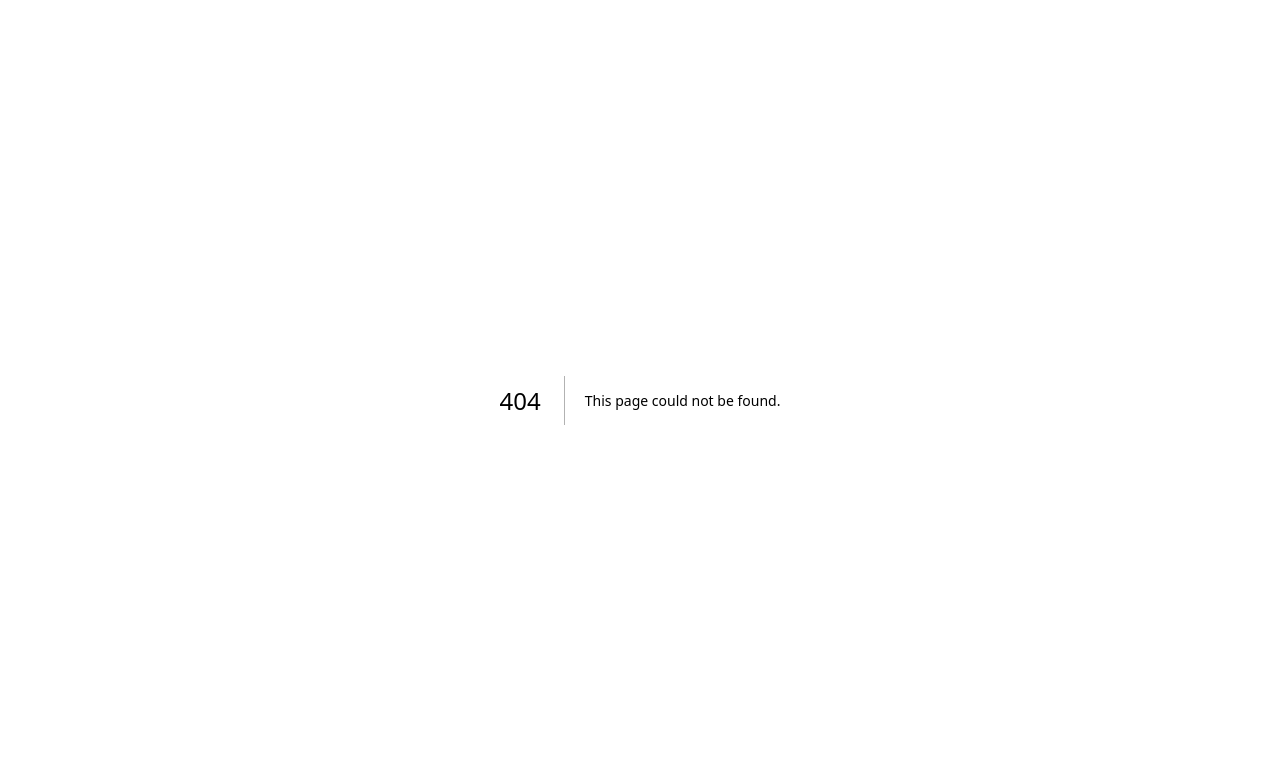
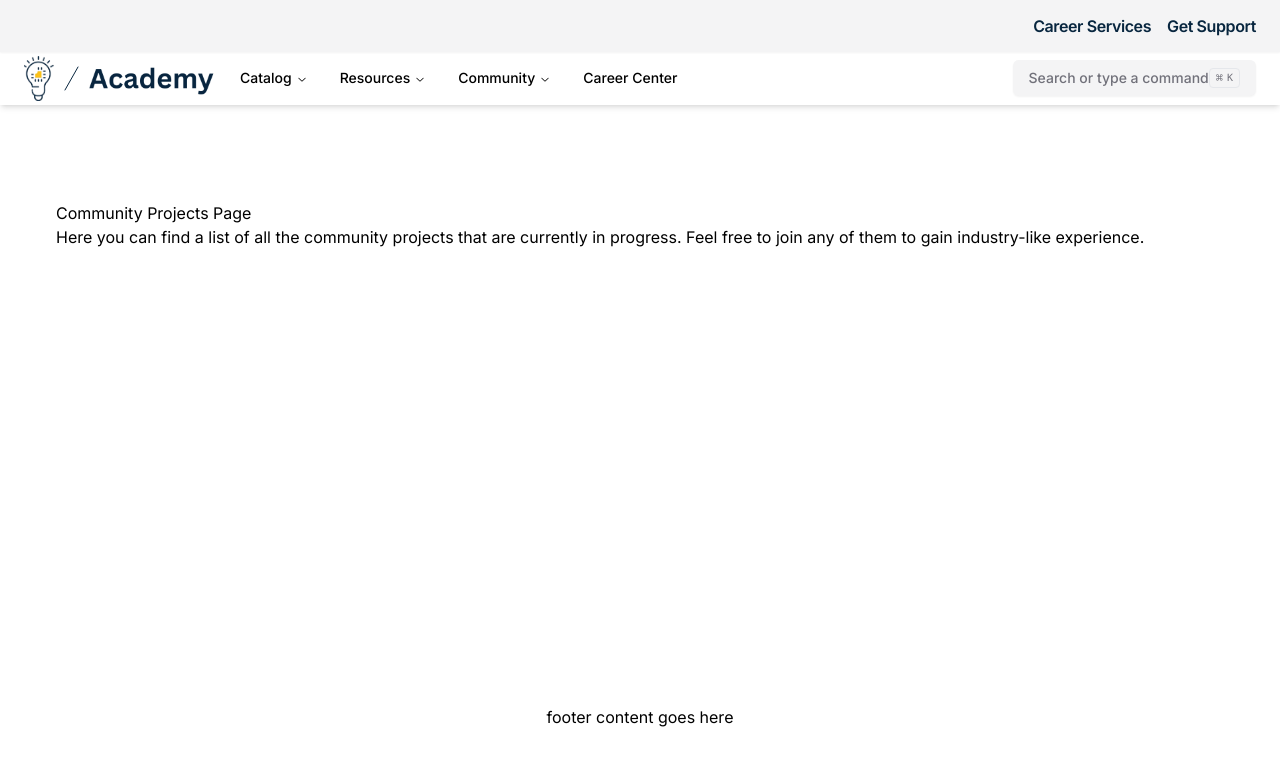
Before and after one commit to fernandonevarez/lms, a Next.js app: page /community/projects in a window 1280 px wide. Before the commit this address had no page. Shown: the top 766 px of the page. Built offline with nearby package versions, Linux system fonts and the light colour scheme; no server answers.

Commit message:
feat: add placeholder pages for navigation links to prevent errors
Created basic placeholder pages for routes linked in the navbar to ensure navigation works without errors. These pages will be fully developed in the future.

```diff
--- /dev/null
+++ b/app/(main)/(routes)/career-center/job-readiness/page.tsx
@@ -0,0 +1,7 @@
+import type { Metadata } from 'next';
+
+export const metadata: Metadata = {};
+
+export default function Page() {
+  return <div>Job Readiness Checker Page</div>;
+}
--- /dev/null
+++ b/app/(main)/(routes)/career-center/page.tsx
@@ -0,0 +1,7 @@
+import type { Metadata } from 'next';
+
+export const metadata: Metadata = {};
+
+export default function Page() {
+  return <div>Career Center Page</div>;
+}
--- /dev/null
+++ b/app/(main)/(routes)/cheatsheets/page.tsx
@@ -0,0 +1,7 @@
+import type { Metadata } from 'next';
+
+export const metadata: Metadata = {};
+
+export default function Page() {
+  return <div>Cheatsheets Page</div>;
+}
--- /dev/null
+++ b/app/(main)/(routes)/code-challenges/page.tsx
@@ -0,0 +1,7 @@
+import type { Metadata } from 'next';
+
+export const metadata: Metadata = {};
+
+export default function Page() {
+  return <div>Code Challenges Page</div>;
+}
--- /dev/null
+++ b/app/(main)/(routes)/community/events/page.tsx
@@ -0,0 +1,7 @@
+import type { Metadata } from 'next';
+
+export const metadata: Metadata = {};
+
+export default function Page() {
+  return <div>Community events Page</div>;
+}
--- /dev/null
+++ b/app/(main)/(routes)/community/forum/page.tsx
@@ -0,0 +1,7 @@
+import type { Metadata } from 'next';
+
+export const metadata: Metadata = {};
+
+export default function Page() {
+  return <div>Community Forum Page</div>;
+}
--- /dev/null
+++ b/app/(main)/(routes)/community/leaderboard/page.tsx
@@ -0,0 +1,15 @@
+import type { Metadata } from 'next';
+
+export const metadata: Metadata = {};
+
+export default function Page() {
+  return (
+    <div>
+      <h1>Community Leaderboard Page</h1>
+      <p>
+        This is the Community Leaderboard page. The leaderboard shows the top
+        contributors in the community.
+      </p>
+    </div>
+  );
+}
--- /dev/null
+++ b/app/(main)/(routes)/community/projects/page.tsx
@@ -0,0 +1,16 @@
+import type { Metadata } from 'next';
+
+export const metadata: Metadata = {};
+
+export default function Page() {
+  return (
+    <div>
+      <h1>Community Projects Page</h1>
+      <p>
+        Here you can find a list of all the community projects that are
+        currently in progress. Feel free to join any of them to gain
+        industry-like experience.
+      </p>
+    </div>
+  );
+}
--- /dev/null
+++ b/app/(main)/(routes)/projects/page.tsx
@@ -0,0 +1,15 @@
+import type { Metadata } from 'next';
+
+export const metadata: Metadata = {};
+
+export default function Page() {
+  return (
+    <div>
+      <h1>Projects Page</h1>
+      <p>
+        Follow our instructed projects to learn how to build real-world
+        applications from the ground up.
+      </p>
+    </div>
+  );
+}
```
